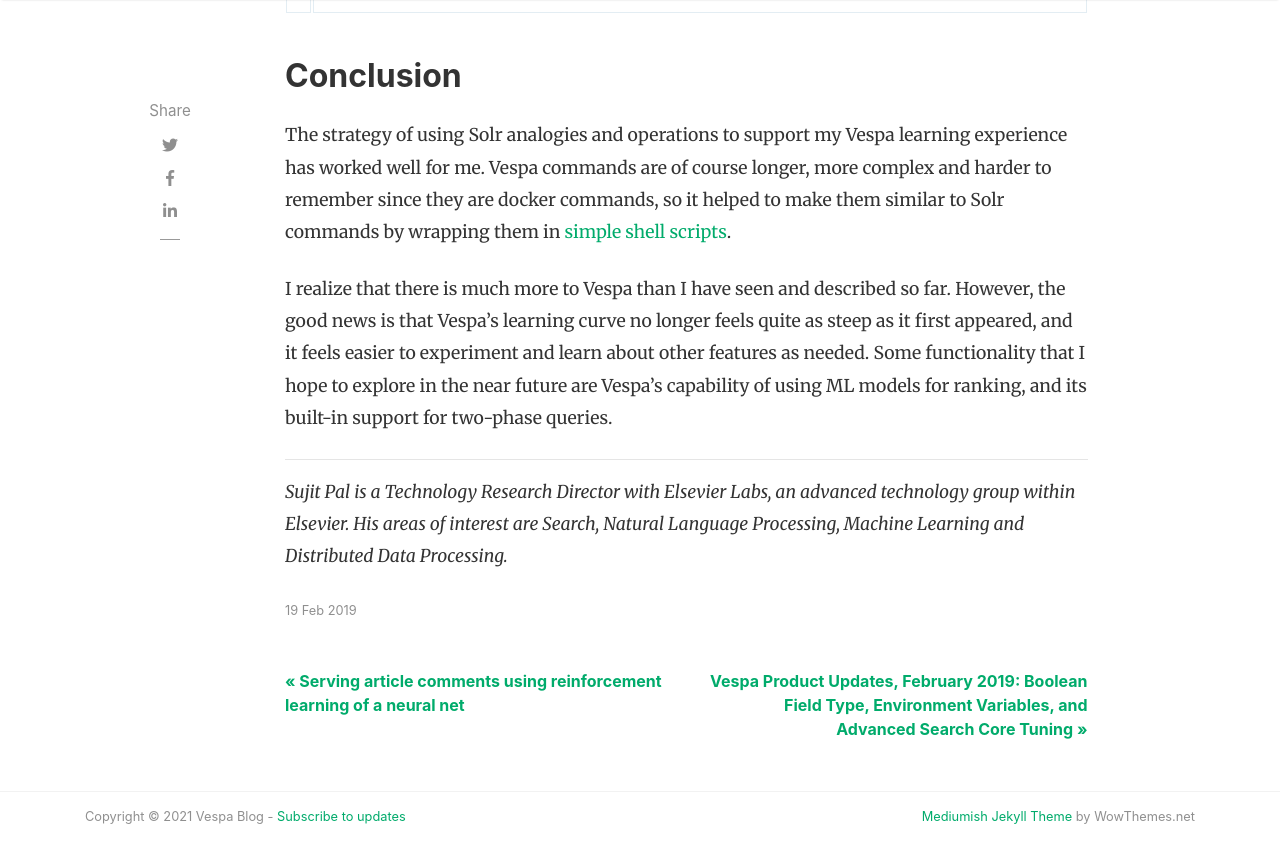
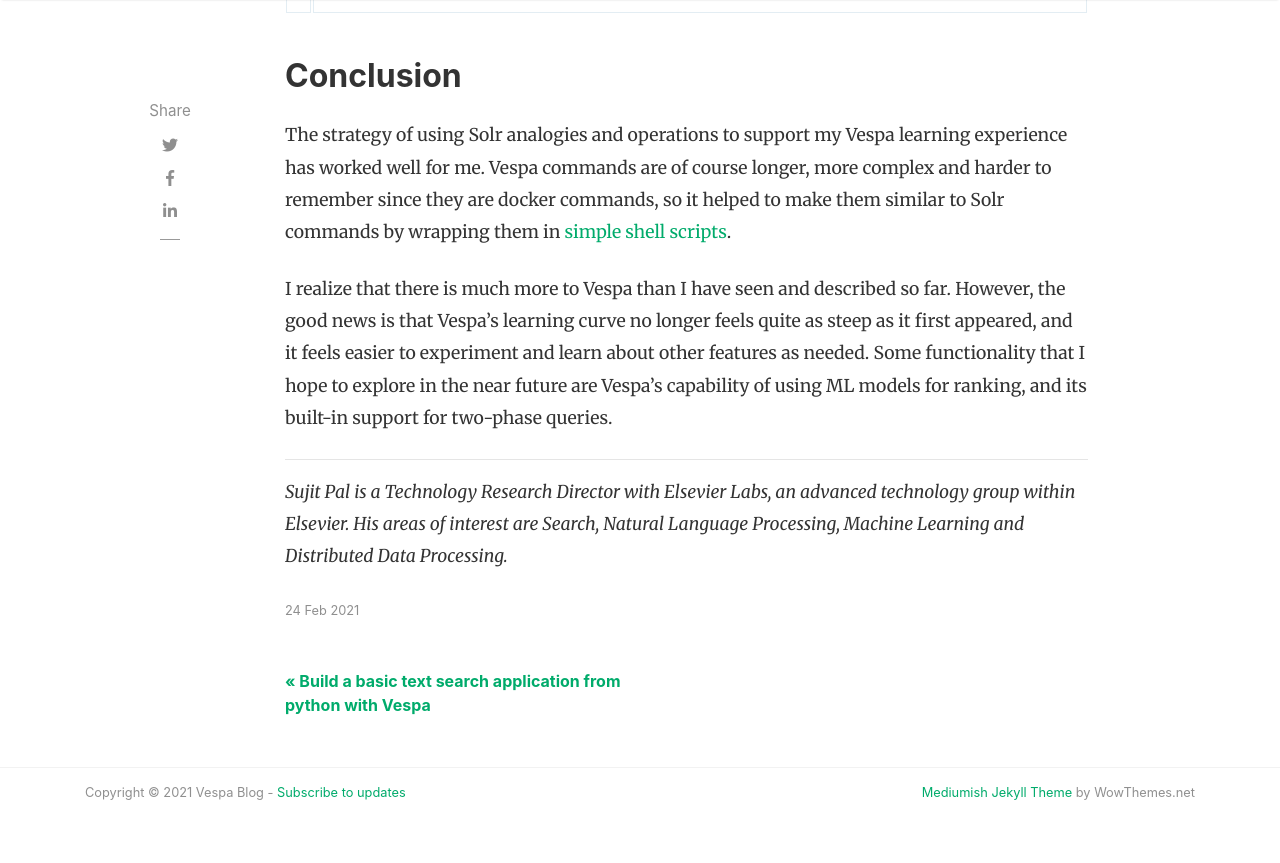
Before and after one commit to vespa-engine/blog, a Jekyll site: the page built from _posts/2021-02-19-how-i-learned-vespa-by-thinking-in-solr.md, in a window 1280 px wide and 900 px high, scrolled down 8162 px. Shown: the top 863 px of the window. Built offline with Jekyll 4.4.1, drawn with Linux system fonts in a browser that asks for light colours; nearby versions of some CDN libraries; comment, search, counter and statistics services are not loaded.

Commit message:
Update _posts/2021-02-19-how-i-learned-vespa-by-thinking-in-solr.md
Co-authored-by: Kristian Aune <kkraune@users.noreply.github.com>

```diff
--- a/_posts/2021-02-19-how-i-learned-vespa-by-thinking-in-solr.md
+++ b/_posts/2021-02-19-how-i-learned-vespa-by-thinking-in-solr.md
@@ -1,7 +1,7 @@
 ---
 layout: post
 title: How I learned Vespa by thinking in Solr
-date: '2019-02-19'
+date: '2021-02-24'
 tags: []
 excerpt: Learning Vespa in terms of Solr analogies can help flatten the learning curve.
 ---
```
